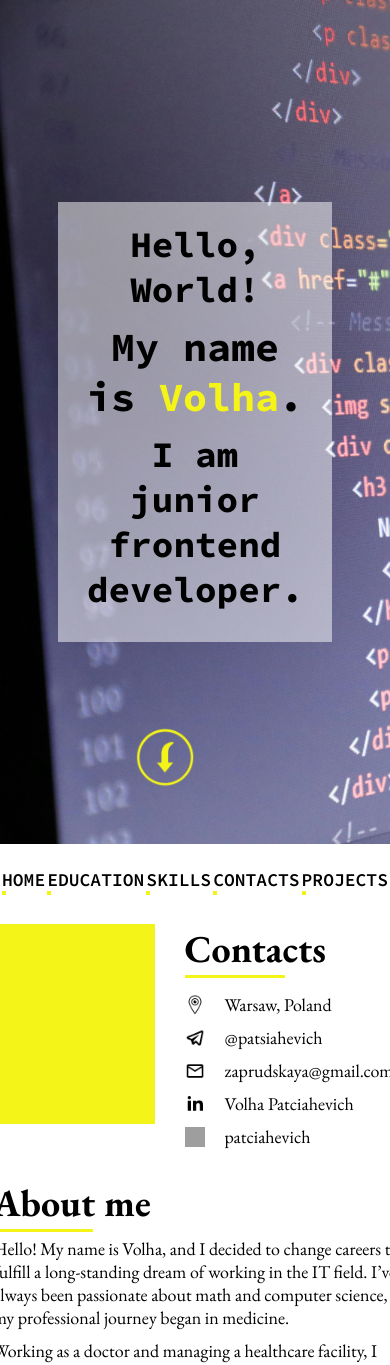
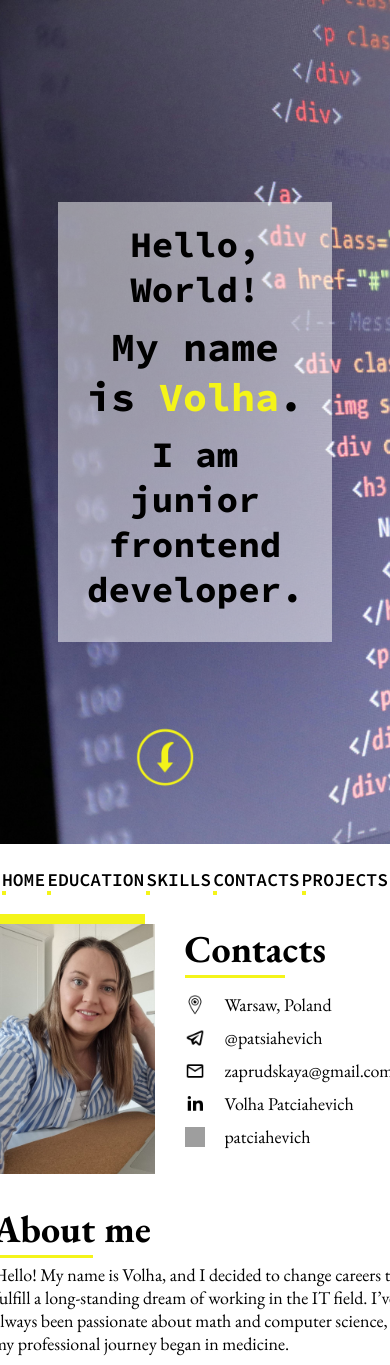
Before and after one commit to patciahevich/cv, a React (Create React App) app in the folder cv/: page / in a window 390 px wide. Shown: the top 1365 px of the page. Built offline with nearby package versions, Linux system fonts and the light colour scheme; grey boxes are pictures that could not be loaded; a web font is replaced by a local one.

Commit message:
feat: add photo

```diff
--- a/cv/public/index.html
+++ b/cv/public/index.html
@@ -2,7 +2,7 @@
 <html lang="en">
   <head>
     <meta charset="utf-8" />
-    <link rel="icon" href="#"/>
+    <link rel="icon" href="./icons/mail.png"/>
     <meta name="viewport" content="width=device-width, initial-scale=1" />
     <link rel="preconnect" href="https://fonts.googleapis.com">
     <link rel="preconnect" href="https://fonts.gstatic.com" crossorigin>
--- a/cv/src/avatar/Avatar.scss
+++ b/cv/src/avatar/Avatar.scss
@@ -1,27 +1,46 @@
 @use '../helpers/vars.scss' as vars;
 
-.avatar {
+.avatar-wrapper {
   grid-area: avatar;
+  position: relative;
 
   width: 300px;
-  height: 300px;
+  height: 400px;
 
   margin-top: 40px;
 
+  div {
+    width: 100%;
+    height: 100%;
+  }
+}
+
+.avatar {
+  position: relative;
+  z-index: 2;
+  background-image: url(../../public/avatar.jpg);
+  background-size: cover;
+}
+
+.background {
+  z-index: 1;
+  position: absolute;
+  top: -10px;
+  left: -10px;
   background-color: vars.$accent-color;
 }
 
 @media screen and (max-width: 800px) {
-  .avatar {
+  .avatar-wrapper {
     width: 200px;
-    height: 200px;
+    height: 250px;
 
     margin-top: 0;
   }
 }
 
 @media screen and (max-width: 550px) {
-  .avatar {
+  .avatar-wrapper {
     width: 100%;
   }
 }
--- a/cv/src/avatar/Avatar.tsx
+++ b/cv/src/avatar/Avatar.tsx
@@ -3,7 +3,11 @@ import './Avatar.scss';
 
 function Avatar() {
   return (
-    <div className='avatar'/>
+    <div className='avatar-wrapper'>
+      <div className='avatar'/>
+      <div className='background'/>
+    </div>
+
   )
 }
 
--- a/cv/src/nav/Nav.scss
+++ b/cv/src/nav/Nav.scss
@@ -1,6 +1,6 @@
 @use '../helpers/vars.scss' as vars;
 nav {
-  z-index: 2;
+  z-index: 5;
   height: 70px;
 
   position: sticky;
```
Also changed, not shown: cv/public/avatar.jpg (added).
